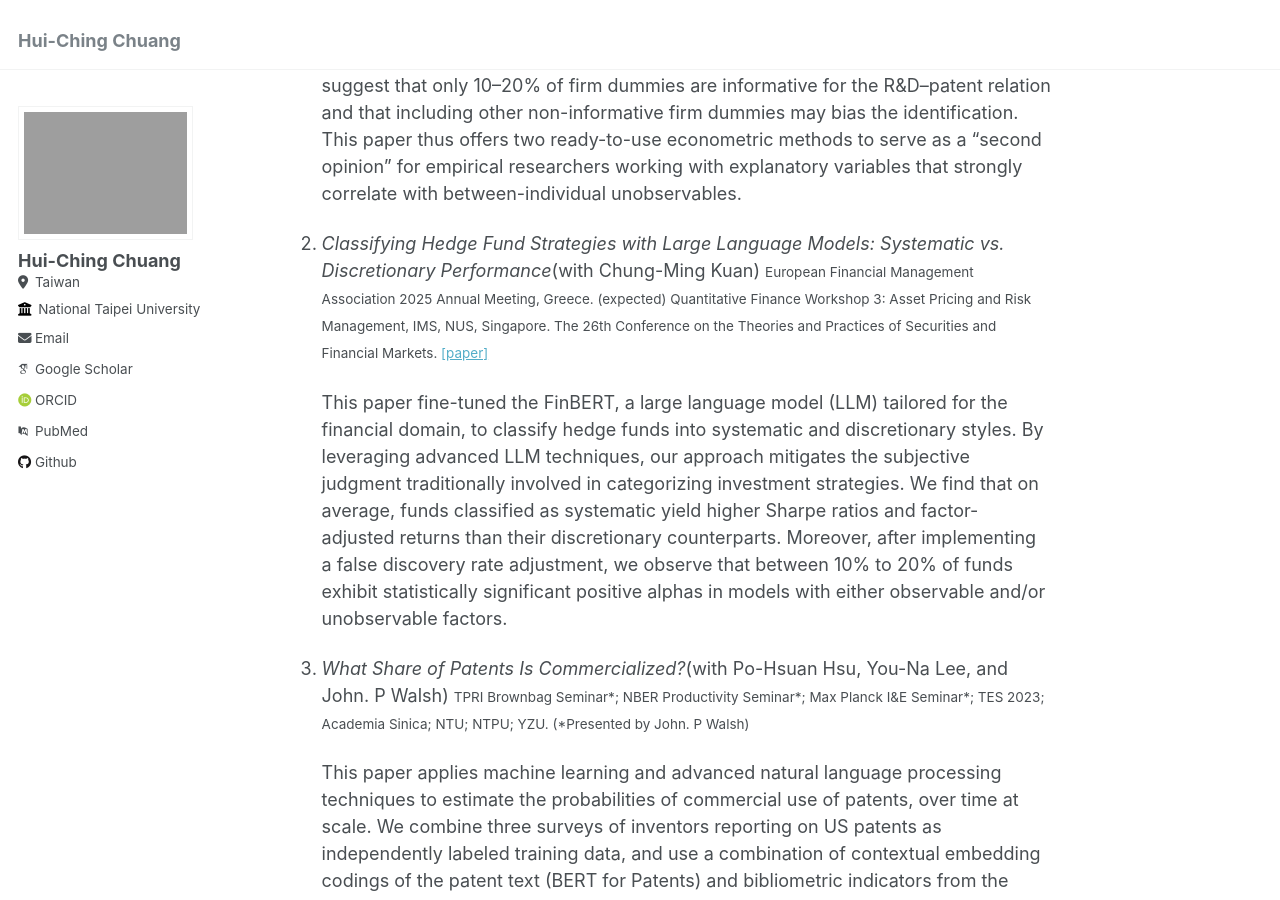
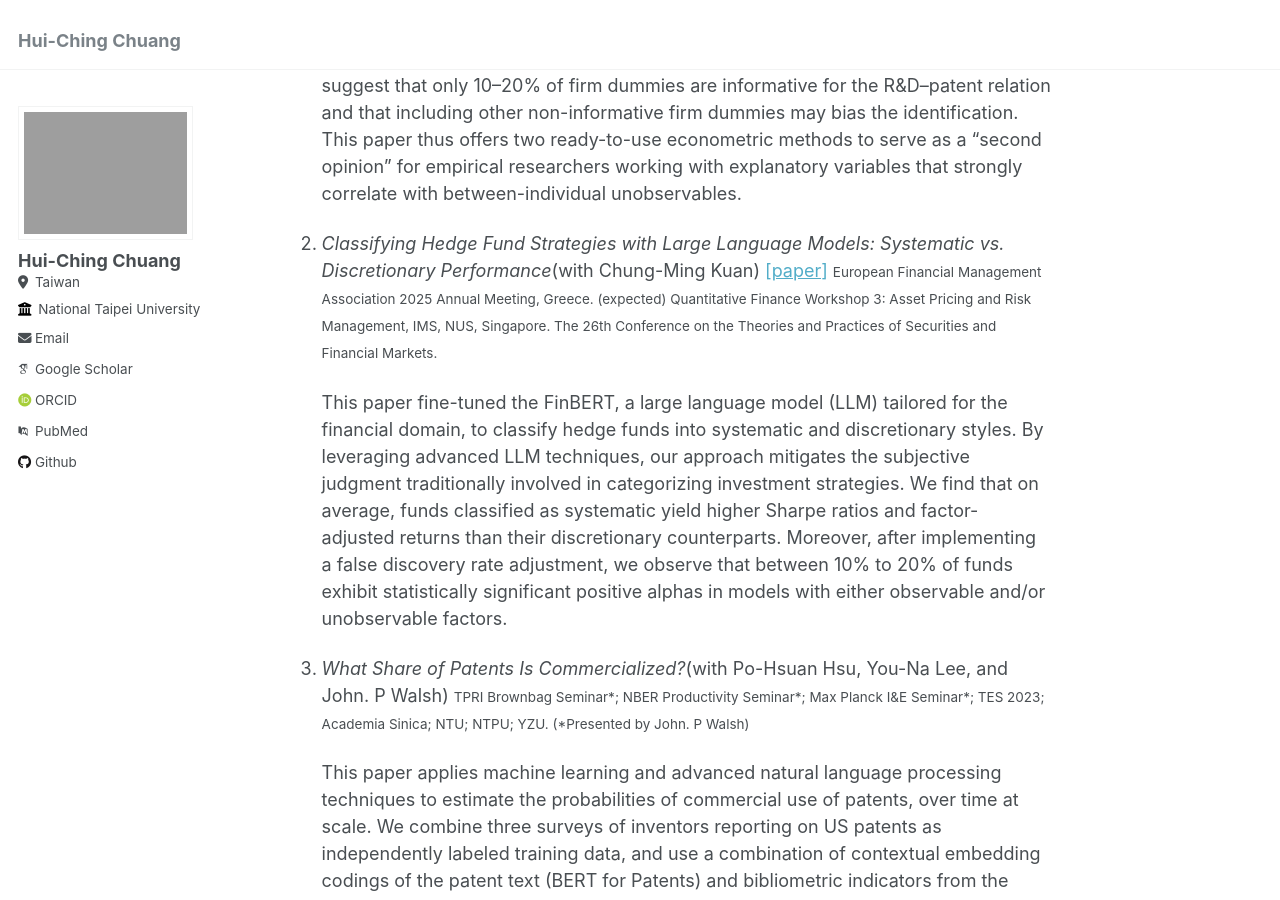
Before and after one commit to hcchuang/hcchuang.github.io, a Jekyll site: the page built from _pages/about.md, in a window 1280 px wide and 900 px high, scrolled down 634 px. Built offline with Jekyll 4.4.1, drawn with Linux system fonts in a browser that asks for light colours; some web fonts are replaced.

```diff
--- a/_pages/about.md
+++ b/_pages/about.md
@@ -18,7 +18,7 @@ WORKING PAPERS
    The common practice to include firm fixed effects in empirical research may eliminate the explanatory power of important economic factors that are persistent. We use the intuitive R&D–patent relation to illustrate this point. Our review of recent studies suggests a surprising pattern that R&D input only positively explains patent output in half of prior regression estimations. This "missing link" can be attributed to the persistence of R&D and patents that causes the between-firm variation to be absorbed by firm fixed effects. We consider adjusted Hausman–Taylor estimates and advanced machine learning methods, and find that both methods lead to a clear positive R&D–patent relation. In particular, advanced machine learning methods suggest that only 10–20% of firm dummies are informative for the R&D–patent relation and that including other non-informative firm dummies may bias the identification. This paper thus offers two ready-to-use econometric methods to serve as a "second opinion" for empirical researchers working with explanatory variables that strongly correlate with between-individual unobservables.
 
 
-2. _Classifying Hedge Fund Strategies with Large Language Models: Systematic vs. Discretionary Performance_(with Chung-Ming Kuan) <small> European Financial Management Association 2025 Annual Meeting, Greece. (expected) Quantitative Finance Workshop 3: Asset Pricing and Risk Management, IMS, NUS, Singapore. The 26th Conference on the Theories and Practices of Securities and Financial Markets. [\[paper\]](/files/HFLLM_Chung&Kuan_20250420_name.pdf){:target="_blank"}</small>
+2. _Classifying Hedge Fund Strategies with Large Language Models: Systematic vs. Discretionary Performance_(with Chung-Ming Kuan) [\[paper\]](/files/HFLLM_Chung&Kuan_20250420_name.pdf){:target="_blank"} <small> European Financial Management Association 2025 Annual Meeting, Greece. (expected) Quantitative Finance Workshop 3: Asset Pricing and Risk Management, IMS, NUS, Singapore. The 26th Conference on the Theories and Practices of Securities and Financial Markets.</small>
 
    This paper fine-tuned the FinBERT, a large language model (LLM) tailored for the financial domain, to classify hedge funds into systematic and discretionary styles. By leveraging advanced LLM techniques, our approach mitigates the subjective judgment traditionally involved in categorizing investment strategies. We find that on average, funds classified as systematic yield higher Sharpe ratios and factor-adjusted returns than their discretionary counterparts. Moreover, after implementing a false discovery rate adjustment, we observe that between 10% to 20% of funds exhibit statistically significant positive alphas in models with either observable and/or unobservable factors.
 
```
